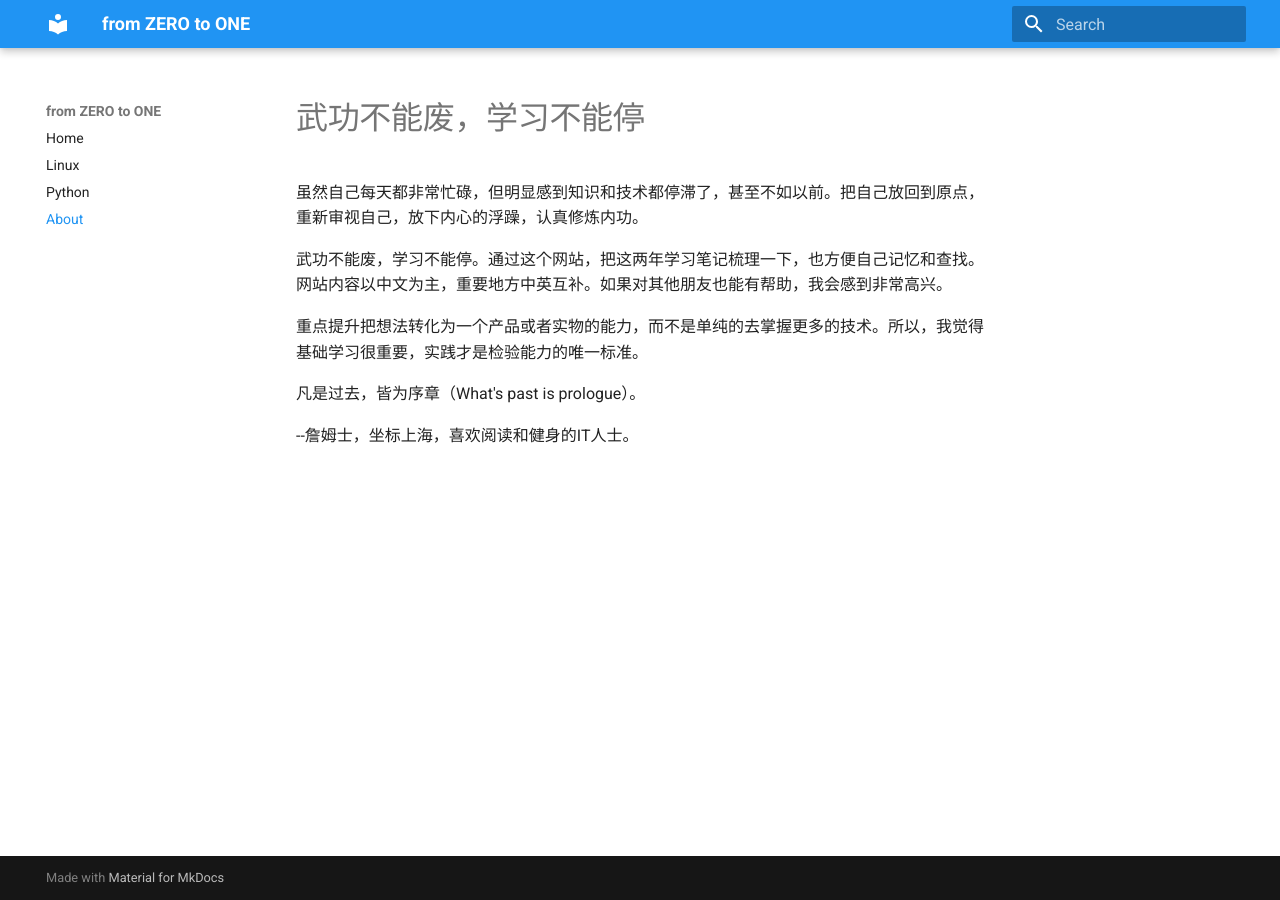
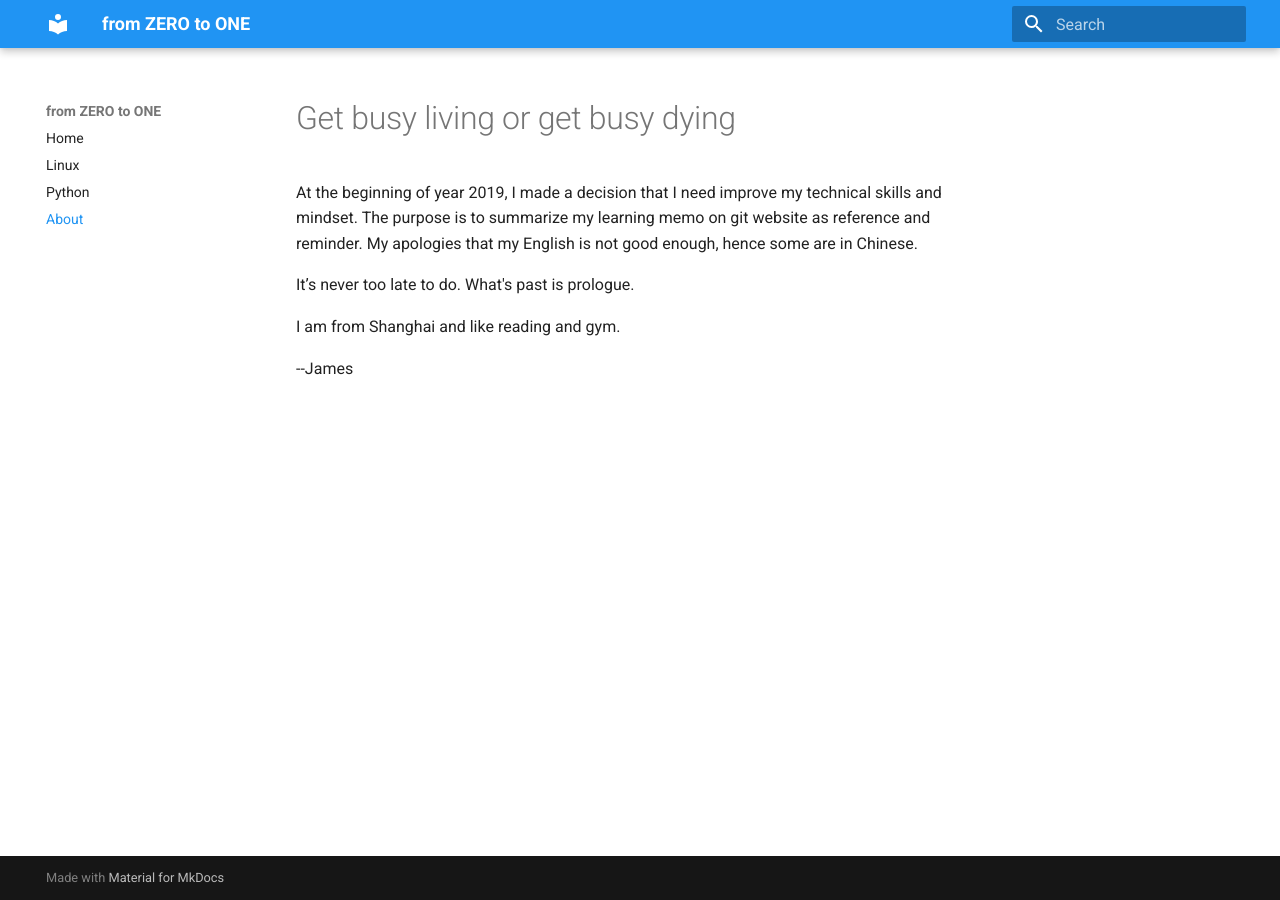
Before and after one commit to huyuhui001/mySite, an MkDocs documentation site: the page built from docs/about.md, in a window 1280 px wide. Built offline with MkDocs 1.6.1 and Material for MkDocs 9.7.7, drawn with Linux system fonts in a browser that asks for light colours.

Commit message:
Documentation

```diff
--- a/docs/about.md
+++ b/docs/about.md
@@ -1,11 +1,9 @@
-# 武功不能废，学习不能停
+# Get busy living or get busy dying
 
-虽然自己每天都非常忙碌，但明显感到知识和技术都停滞了，甚至不如以前。把自己放回到原点，重新审视自己，放下内心的浮躁，认真修炼内功。
+At the beginning of year 2019, I made a decision that I need improve my technical skills and mindset. The purpose is to summarize my learning memo on git website as reference and reminder. My apologies that my English is not good enough, hence some are in Chinese.
 
-武功不能废，学习不能停。通过这个网站，把这两年学习笔记梳理一下，也方便自己记忆和查找。网站内容以中文为主，重要地方中英互补。如果对其他朋友也能有帮助，我会感到非常高兴。
+It’s never too late to do. What's past is prologue.
 
-重点提升把想法转化为一个产品或者实物的能力，而不是单纯的去掌握更多的技术。所以，我觉得基础学习很重要，实践才是检验能力的唯一标准。
+I am from Shanghai and like reading and gym.
 
-凡是过去，皆为序章（What's past is prologue）。
-
---詹姆士，坐标上海，喜欢阅读和健身的IT人士。
+--James
```
